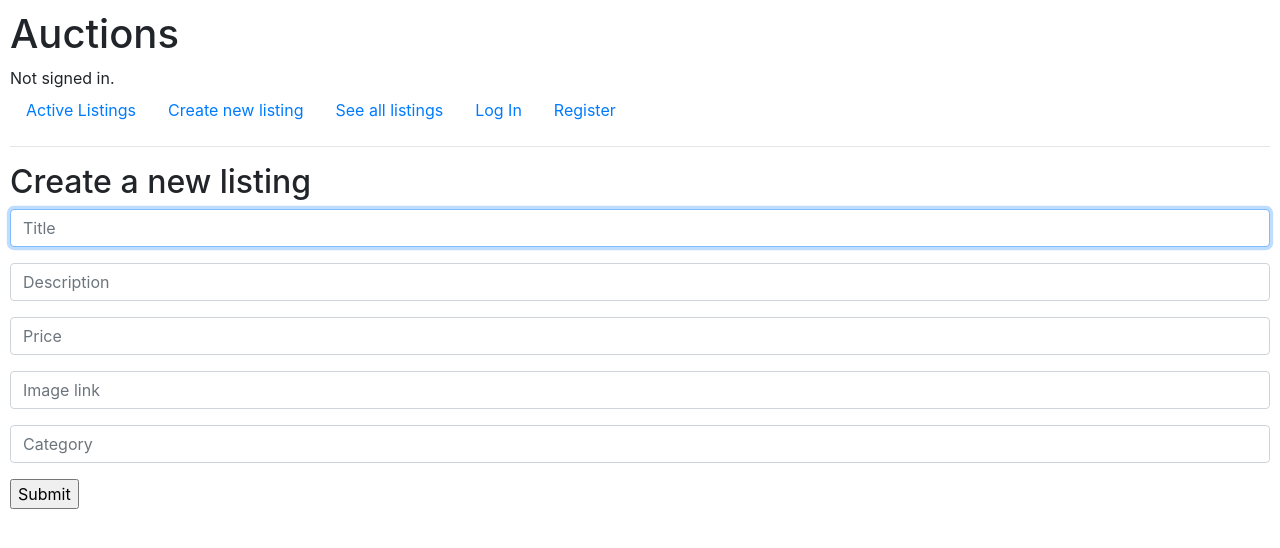
After one commit to carolinekle/commerce, a Django app: page /listing in a window 1280 px wide. The commit adds this page. Shown: the top 548 px of the page. Run offline with Django 4.2, Linux system fonts and the light colour scheme; some libraries are stand-ins or nearby versions.

Commit message:
create see listings view and and create new listing

```diff
--- a/auctions/templates/auctions/layout.html
+++ b/auctions/templates/auctions/layout.html
@@ -20,6 +20,12 @@
             <li class="nav-item">
                 <a class="nav-link" href="{% url 'index' %}">Active Listings</a>
             </li>
+            <li class="nav-item">
+                <a class="nav-link" href="{% url 'listing' %}">Create new listing</a>
+            </li>
+            <li class="nav-item">
+                <a class="nav-link" href="{% url 'active' %}">See all listings</a>
+            </li>
             {% if user.is_authenticated %}
                 <li class="nav-item">
                     <a class="nav-link" href="{% url 'logout' %}">Log Out</a>
--- /dev/null
+++ b/auctions/templates/auctions/listing.html
@@ -0,0 +1,32 @@
+{% extends "auctions/layout.html" %}
+
+{% block body %}
+
+    <h2>Create a new listing</h2>
+
+    {% if message %}
+        <div>{{ message }}</div>
+    {% endif %}
+
+    <form action="{% url 'listing' %}" method="post">
+        {% csrf_token %}
+        <div class="form-group">
+            <input autofocus class="form-control" type="text" name="title" placeholder="Title">
+        </div>
+        <div class="form-group">
+            <input class="form-control" type="text" name="description" placeholder="Description">
+        </div>
+        <div class="form-group">
+            <input class="form-control" type="number" name="price" placeholder="Price">
+        </div>
+        <div class="form-group">
+            <input class="form-control" type="text" name="img" placeholder="Image link">
+        </div>
+        <div class="form-group">
+            <input class="form-control" type="text" name="category" placeholder="Category">
+        </div>
+        <input type = "submit" action="{% url 'listing' %}"></input>
+    </form>
+
+
+{% endblock %}
--- a/auctions/urls.py
+++ b/auctions/urls.py
@@ -6,5 +6,7 @@ urlpatterns = [
     path("", views.index, name="index"),
     path("login", views.login_view, name="login"),
     path("logout", views.logout_view, name="logout"),
-    path("register", views.register, name="register")
+    path("register", views.register, name="register"),
+    path("listing", views.listing, name="listing"),
+    path("active", views.active, name="active")
 ]
--- a/auctions/views.py
+++ b/auctions/views.py
@@ -3,6 +3,7 @@ from django.db import IntegrityError
 from django.http import HttpResponse, HttpResponseRedirect
 from django.shortcuts import render
 from django.urls import reverse
+from .models import Listing, Bid, Comment
 
 from .models import User
 
@@ -61,3 +62,33 @@ def register(request):
         return HttpResponseRedirect(reverse("index"))
     else:
         return render(request, "auctions/register.html")
+
+def listing(request):
+    if request.method == "POST":
+        listing = Listing.objects.get()
+
+        title = request.POST["title"]
+        description = request.POST["description"]
+        img = request.POST["img"]
+        price = request.POST["price"]
+        cat = request.POST["category"]
+        seller = request.user
+
+        new_listing = Listing(
+            title=title,
+            description=description,
+            image=img,
+            category=cat,
+            amount=float(price),
+            seller=seller
+            )
+        new_listing.save()
+
+        return HttpResponseRedirect(reverse(index))
+    else:
+        return render(request, "auctions/listing.html")
+
+def active(request):
+    return render(request, "auctions/active.html",{
+        "listings":Listing.objects.all()
+    })
```
Also changed, not shown: auctions/templates/auctions/active.html (added, +16 -0 lines), auctions/static/auctions/styles.css (line endings or trailing spaces), db.sqlite3.
